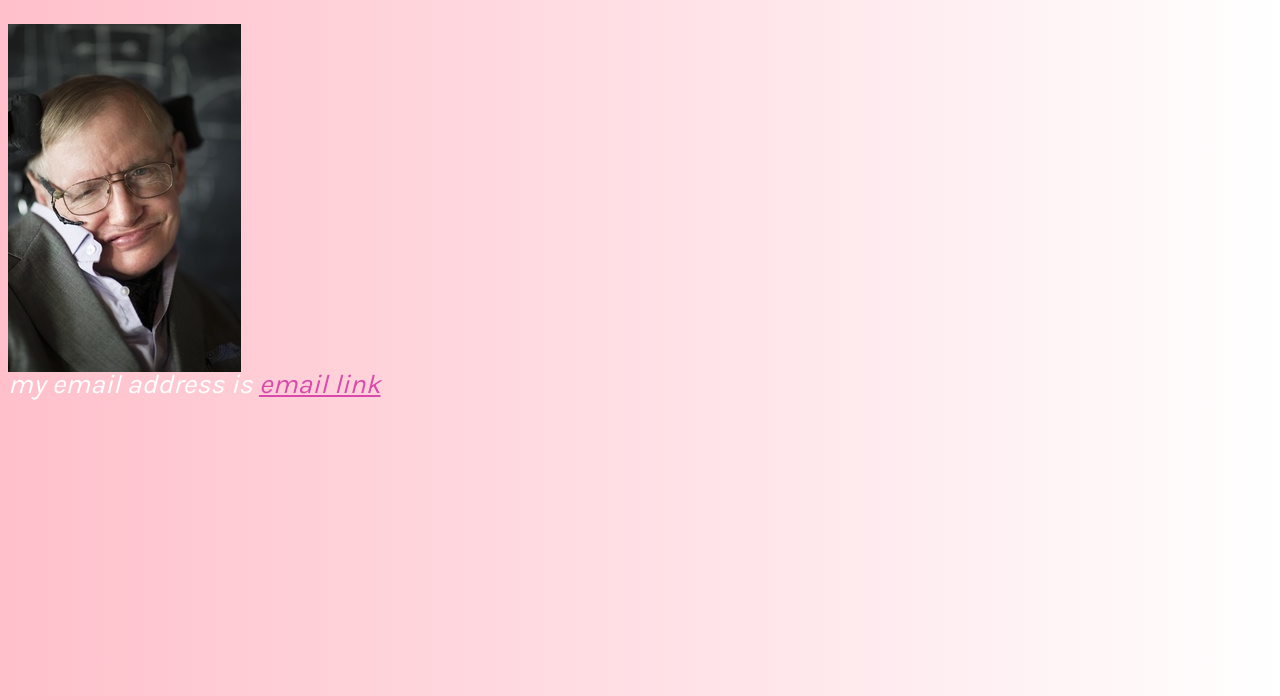
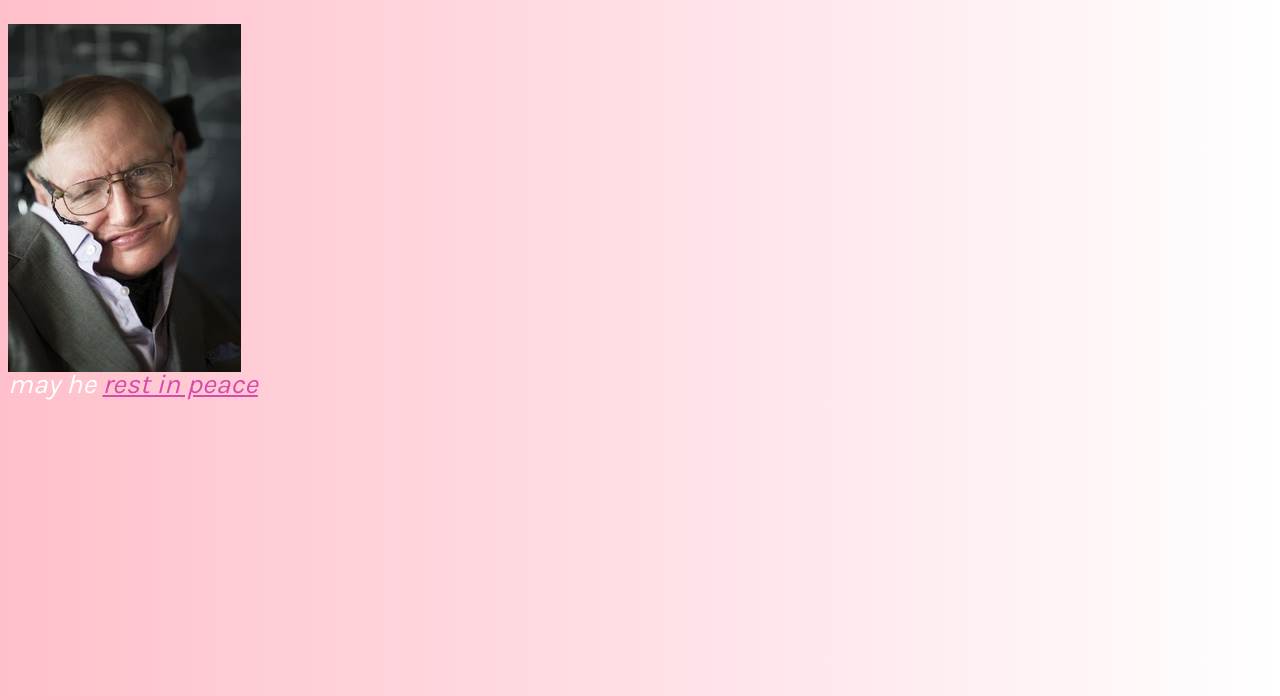
Before and after one commit to anjalisankar/anjalisankar.github.io, a plain HTML site: page index.html in a window 1280 px wide. Shown: the part 104-800 px from the top of the page. Drawn offline with Linux system fonts and the light colour scheme.

Commit message:
Update index.html

```diff
--- a/index.html
+++ b/index.html
@@ -11,7 +11,7 @@
 
     <img src="stephen.jpg" alt="my boy stephen">
     <address>
-      my email address is <a href="mailto:fakeemail@gmail.com">email link</a>
+      may he <a href="https://en.wikipedia.org/wiki/Stephen_Hawking">rest in peace</a>
     </address>
 
   </body>
```
